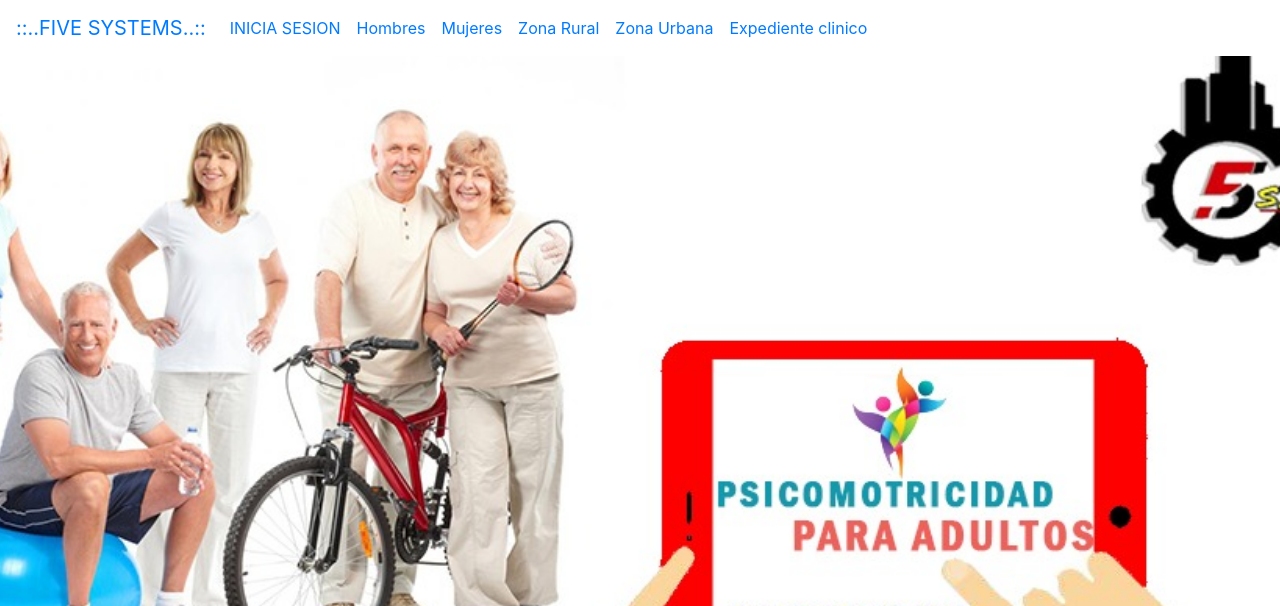
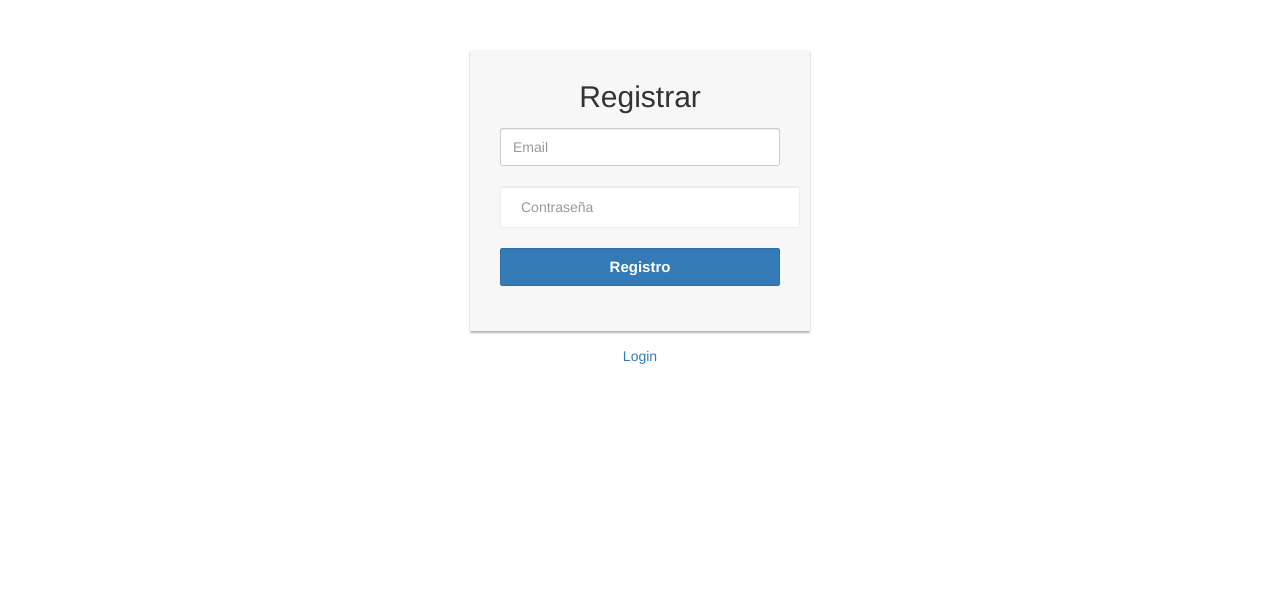
Before and after one commit to JoseFranciscoAmaya/programacion-IV, a PHP site: page / in a window 1280 px wide. Shown: the top 606 px of the page. Run offline with PHP 8.4, Linux system fonts and the light colour scheme.

Commit message:
implementacion de login y registro de usuarios

```diff
--- /dev/null
+++ b/assets/css/style.css
@@ -0,0 +1,47 @@
+/* General */
+body {
+  margin: 0;
+  padding: 0;
+  font-family: 'Roboto', sans-serif;
+  text-align: center;
+
+}
+
+/* Input Forms*/
+input[type="text"], input[type="password"]{
+  outline: none;
+  padding: 20px;
+  display: block;
+  width: 300px;
+  border-radius: 3px;
+  border: 1px solid #eee;
+  margin: 20px auto;
+}
+
+input[type="submit"] {
+  padding: 10px;
+  color: #fff;
+  background: #0098cb;
+  width: 320px;
+  margin: 20px auto;
+  margin-top: 0;
+  border: 0;
+  border-radius: 3px;
+  cursor: pointer;
+}
+input[type="submit"]:hover {
+  background-color: #00b8eb;
+}
+
+/* Header */
+header {
+  border-bottom: 2px solid #eee;
+  padding: 20px 0;
+  margin-bottom: 10px;
+  width: 100%;
+  text-align: center;
+}
+header a {
+  text-decoration: none;
+  color: #333;
+}
--- /dev/null
+++ b/index.php
@@ -0,0 +1,136 @@
+<?php
+
+  $connect = mysqli_connect('localhost','root','','db_mayores');
+  session_start();
+
+  if(isset($_SESSION["username"]))
+ {
+      header("location:entry.php");
+ }
+ if(isset($_POST["register"]))
+ {
+      if(empty($_POST["username"]) && empty($_POST["password"]))
+      {
+           echo '<script>alert("Campo Requerido")</script>';
+      }
+      else
+      {
+           $username = mysqli_real_escape_string($connect, $_POST["username"]);
+           $password = mysqli_real_escape_string($connect, $_POST["password"]);
+           $password = md5($password);
+           $query = "INSERT INTO users (username, password) VALUES('$username', '$password')";
+           if(mysqli_query($connect, $query))
+           {
+                echo '<script>alert("Usuario Registrado Correctamente")</script>';
+           }
+      }
+ }
+ if(isset($_POST["login"]))
+ {
+      if(empty($_POST["username"]) && empty($_POST["password"]))
+      {
+           echo '<script>alert("Campo Requerido")</script>';
+      }
+      else
+      {
+           $username = mysqli_real_escape_string($connect, $_POST["username"]);
+           $password = mysqli_real_escape_string($connect, $_POST["password"]);
+           $password = md5($password);
+           $query = "SELECT * FROM users WHERE username = '$username' AND password = '$password'";
+           $result = mysqli_query($connect, $query);
+           if(mysqli_num_rows($result) > 0)
+           {
+                $_SESSION['username'] = $username;
+                header("location:inicio.php");
+           }
+           else
+           {
+                echo '<script>alert("Datos de Usuario Incorrectos")</script>';
+           }
+      }
+ }
+ ?>
+
+<!DOCTYPE html>
+<html>
+  <head>
+    <meta charset="utf-8">
+    <meta name="viewport" content="width=device-width, initial-scale=1">
+    <title>BIENVENIDO</title>
+    <link href="https://fonts.googleapis.com/css?family=Roboto" rel="stylesheet">
+    <link rel="stylesheet" href="assets/css/style.css">
+    <link rel="stylesheet" href="https://maxcdn.bootstrapcdn.com/bootstrap/3.3.7/css/bootstrap.min.css">
+    <script src="https://ajax.googleapis.com/ajax/libs/jquery/1.12.4/jquery.min.js"></script>
+    <script src="https://maxcdn.bootstrapcdn.com/bootstrap/3.3.7/js/bootstrap.min.js"></script>
+    <style type="text/css">
+    	.login-form {
+    		width: 340px;
+        	margin: 50px auto;
+    	}
+        .login-form form {
+        	margin-bottom: 15px;
+            background: #f7f7f7;
+            box-shadow: 0px 2px 2px rgba(0, 0, 0, 0.3);
+            padding: 30px;
+        }
+        .login-form h2 {
+            margin: 0 0 15px;
+        }
+        .form-control, .btn {
+            min-height: 38px;
+            border-radius: 2px;
+        }
+        .btn {
+            font-size: 15px;
+            font-weight: bold;
+        }
+    </style>
+
+  </head>
+  <body>
+  <?php
+  if(isset($_GET["action"]) == "login")
+  {
+  ?>
+    <div class="login-form">
+    <form method="post">
+        <h2 class="text-center">Log in</h2>
+        <div class="form-group">
+            <input type="text" name="username" class="form-control" placeholder="Usuario" required="required">
+        </div>
+        <div class="form-group">
+            <input type="password" name="password" class="form-control" placeholder="Contraseña" required="required">
+        </div>
+        <div class="form-group">
+            <button type="submit" name="login" class="btn btn-primary btn-block">Login</button>
+        </div>
+    </form>
+    <p class="text-center"><a href="index.php">Registrar</a></p>
+    </div>
+
+                    <?php
+                    }
+                    else
+                    {
+                    ?>
+                  <div class="login-form">
+                    <form method="post">
+                    <h2 class="text-center">Registrar</h2>
+                      <div class="form-group">
+                          <input type="email" name="username" class="form-control" placeholder="Email" required="required">
+                      </div>
+                      <div class="form-group">
+                          <input type="password" name="password" class="form-control" placeholder="Contraseña" required="required">
+                      </div>
+                      <div class="form-group">
+                          <button type="submit" name="register" value="Register" class="btn btn-primary btn-block">Registro</button>
+                      </div>
+                    </form>
+                    <p class="text-center"><a href="index.php?action=login">Login</a></p>
+                  </div>
+                    <?php
+                    }
+                    ?>
+               </div>
+          </body>
+     </html>
--- a/index.html
+++ b/inicio.php
@@ -1,3 +1,14 @@
+<?php
+//entry.php
+session_start();
+if(!isset($_SESSION["username"]))
+{
+     header("location:index.php?action=login");
+}
+?>
+
+
+
 <!DOCTYPE html>
 <html lang="en">
 <head>
@@ -9,14 +20,12 @@
     <title>ADULTOS MAYORES</title>
 </head>
 <body class="bg-secondary">
-    <nav class="navbar navbar-expand-lg navbar-blue bg-white">
+    <nav class="navbar navbar-expand-lg navbar-light bg-light">
         <a class="navbar-brand" href="#">::..FIVE SYSTEMS..::</a>
 
         <div class="collapse navbar-collapse" id="navbarSupportedContent">
-            <ul class="navbar-nav mr-auto">
-                <li class="nav-item active">
-                    <a class="nav-link" href="#">INICIA SESION <span class="sr-only">(current)</span></a>
-                </li>
+            <ul class="navbar-nav mr-auto ">
+
                 <li class="nav-item">
                     <a class="nav-link mostrar-hombres" data-modulo="hombres" data-form="hombres" href="#">Hombres</a>
                 </li>
@@ -32,8 +41,23 @@
                 <li class="nav-item">
                     <a class="nav-link mostrar-expedientes" data-modulo="expedientes" data-form="expedientes" href="#">Expediente clinico</a>
                 </li>
+                <li class="nav-item">
+                    <a class="nav-link mostrar-expedientes" data-modulo="ubicacion" data-form="ubicacion" href="#">Ubicación</a>
+                </li>
+                </ul>
 
+                  <ul class="navbar-nav ml-auto ">
+                <li class="nav-item">
+                  <?php
+                  echo '
+                  <a class="nav-link mostrar-expedientes"  href="#" >Usuario - '.$_SESSION["username"].'</a>';
+                  ?>
                 </li>
+                <li class="nav-item">
+                    <a class="nav-link mostrar-expedientes"  href="logout.php">Cerrar Sesion</a>
+                </li>
+
+
             </ul>
         </div>
     </nav>
@@ -49,6 +73,7 @@
         <div class="modulos" id="vista-expedientes"></div>
         <div class="modulos" id="vista-buscar-expedientes"></div>
 
+
     </div>
     <script src="https://ajax.googleapis.com/ajax/libs/jquery/3.4.1/jquery.min.js"></script>
     <script src="public/js/jquery-ui.min.js"></script>
--- /dev/null
+++ b/partials/header.php
@@ -0,0 +1,3 @@
+<header>
+  <a href="/Adultos">INGRESAR AL SITIO</a>
+</header>
--- a/private/modulos/hombres/procesos.php
+++ b/private/modulos/hombres/procesos.php
@@ -61,12 +61,16 @@ class hombre{
             }
         }
     }
-    public function buscarHombre($valor = ''){
+    public function buscarHombre($valor = '')
+    {
+
         $this->db->consultas('
             select hombres.idHombre, hombres.nombre, hombres.apellido, hombres.edad, hombres.dui
             from hombres
             where hombres.edad like "%'. $valor .'%" or hombres.nombre like "%'. $valor .'%"
         ');
+
+
         return $this->respuesta = $this->db->obtener_data();
     }
     public function eliminarHombre($idHombre = 0){
```
Also changed, not shown: database.php (added, +14 -0 lines), entry.php (added, +31 -0 lines), logout.php (added, +10 -0 lines), public/vistas/ubicacion/ubicacion.html (added, +23 -0 lines), signup.php (added, +46 -0 lines), imagen.jpeg (added).
